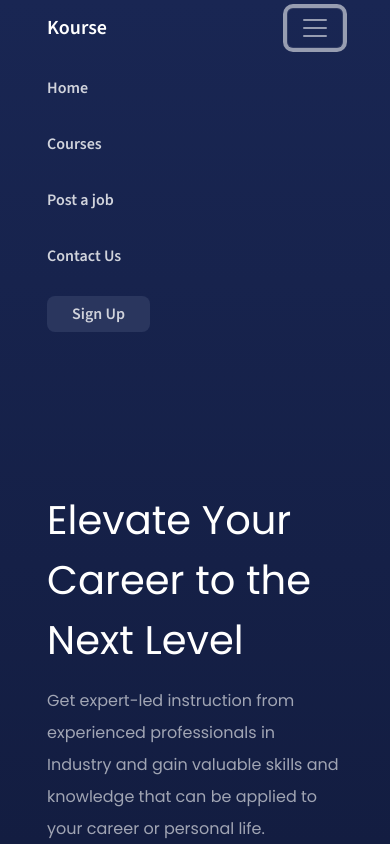
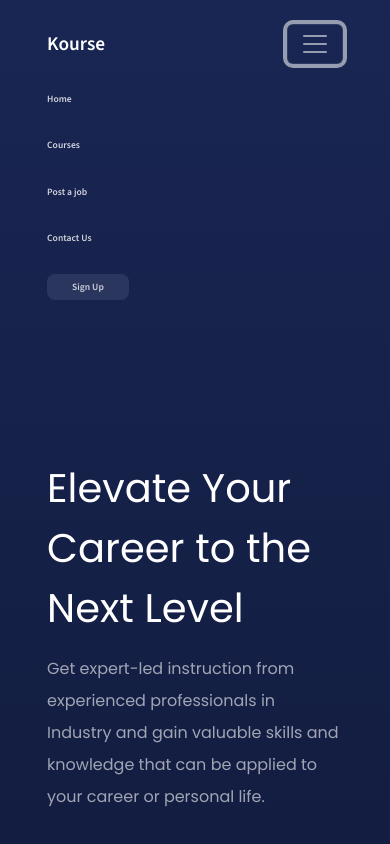
Before and after one commit to alipnf/Kourse-Hero, a website: page index.html in a window 390 px wide. Both pictures are taken after a click on the button "Toggle navigation". Shown: the top 844 px of the page. Drawn offline with nearby package versions, Linux system fonts and the light colour scheme; files that its build step writes are made by us from their sources.

Commit message:
feat: add responsif navbar

```diff
--- a/scss/components/_navbar.scss
+++ b/scss/components/_navbar.scss
@@ -1,5 +1,6 @@
 @use "../custom" as *;
 nav {
+  margin-top: 64px;
   .menu {
     margin-left: 30%;
   }
@@ -27,3 +28,42 @@ nav {
     }
   }
 }
+
+@media (max-width: 991px) and (min-width: 768px) {
+  nav {
+    margin-top: 48px;
+    .nav-link,
+    .btn-signup {
+      font-size: 0.8rem;
+    }
+    .navbar-brand {
+      font-size: 1.23rem;
+    }
+  }
+}
+
+@media (max-width: 767px) {
+  nav {
+    margin-top: 32px;
+    .nav-link,
+    .btn-signup {
+      font-size: 0.7rem;
+    }
+    .navbar-brand {
+      font-size: 1.22rem;
+    }
+  }
+}
+
+@media (max-width: 576px) {
+  nav {
+    margin-top: 16px;
+    .nav-link,
+    .btn-signup {
+      font-size: 0.6rem;
+    }
+    .navbar-brand {
+      font-size: 1.21rem;
+    }
+  }
+}
```
